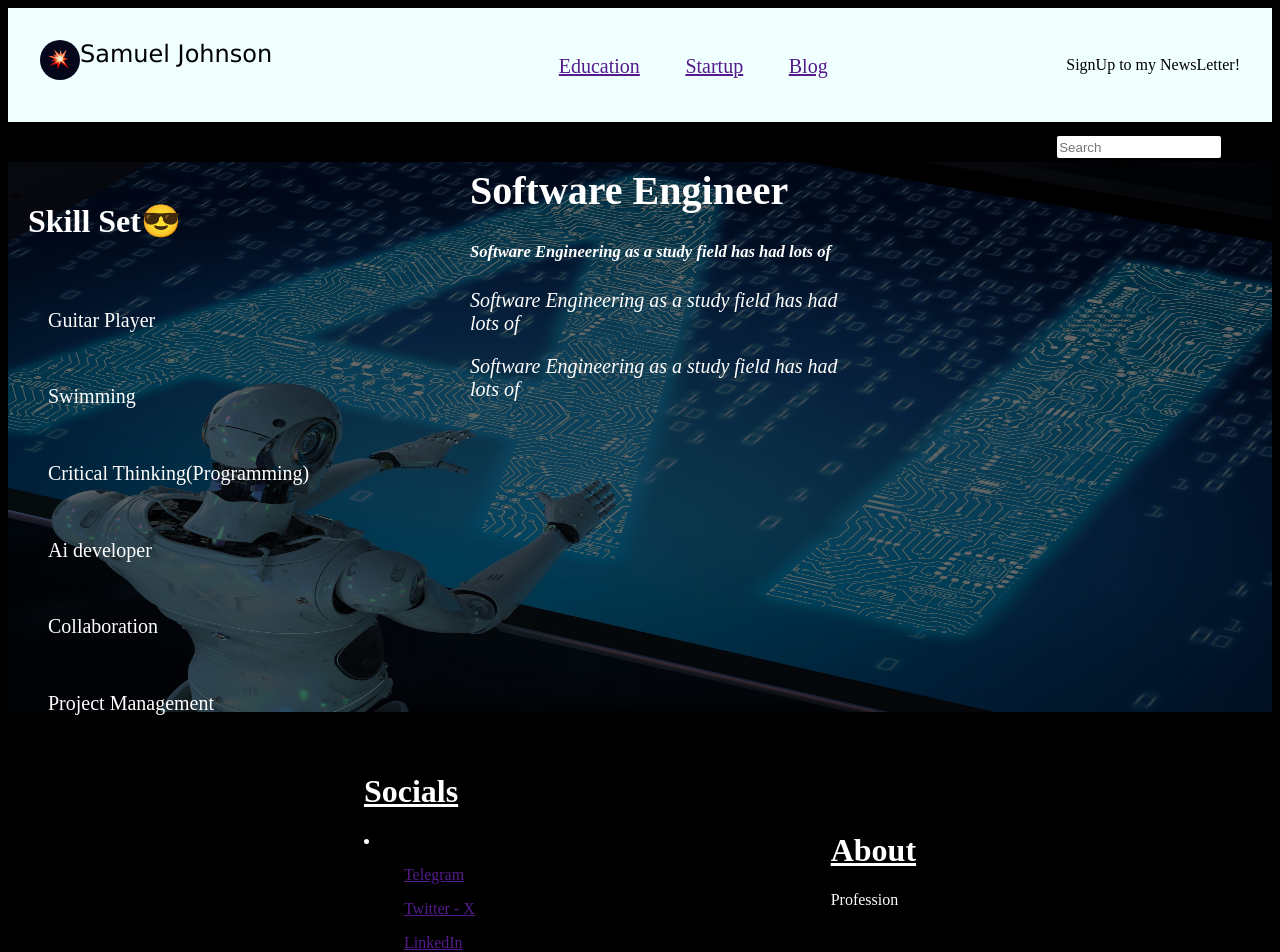
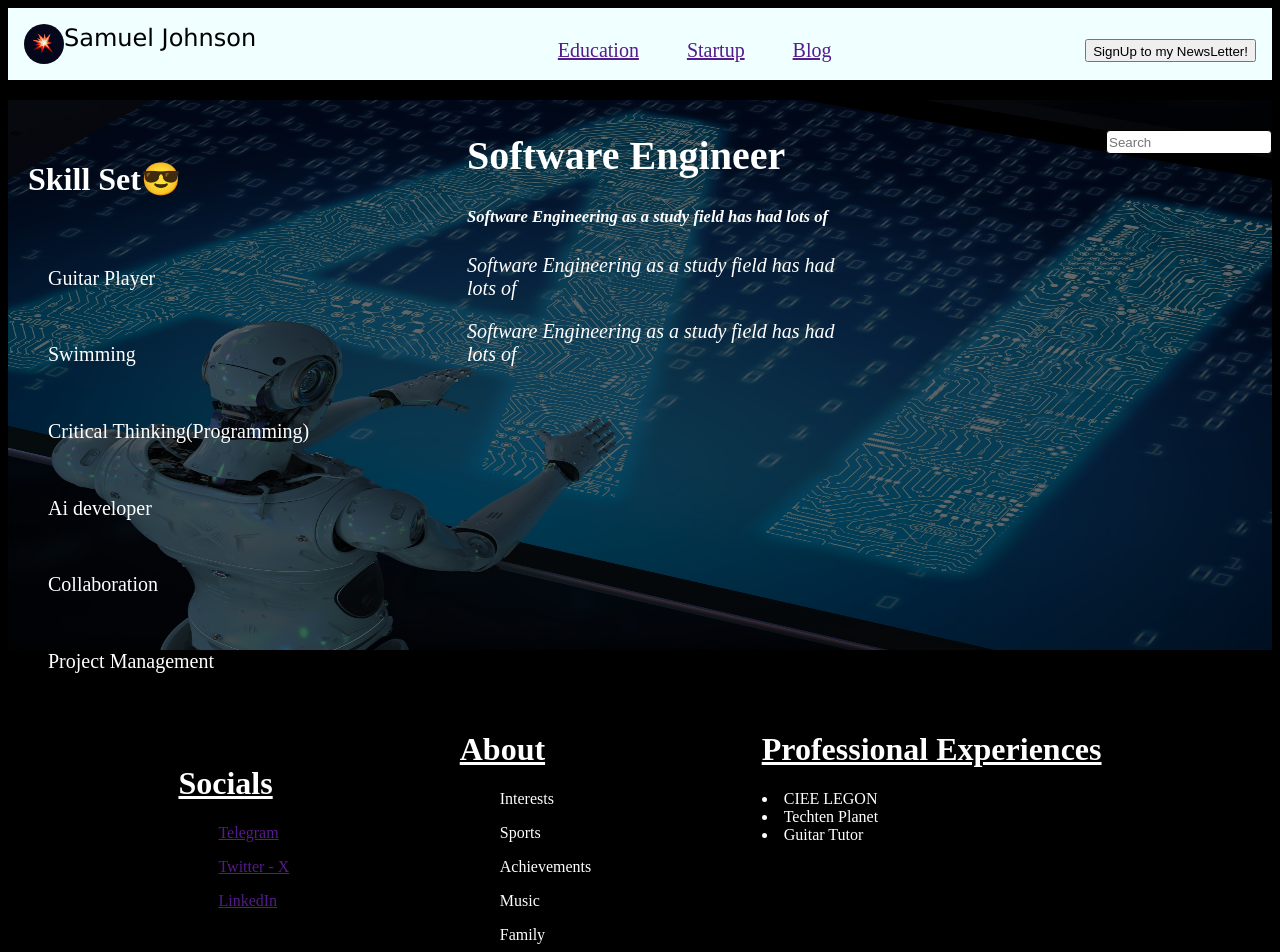
Before and after one commit to Jayhubexp/sams-website, a React (Vite) app: page / in a window 1280 px wide. Shown: the top 952 px of the page. Built offline with nearby package versions, Linux system fonts and the light colour scheme.

Commit message:
Aligned items to right positions

```diff
--- a/src/Components/Navbar/Footer.jsx
+++ b/src/Components/Navbar/Footer.jsx
@@ -4,11 +4,11 @@ function Footer() {
   return (
     <>
         <div className='flex white'>
-            <div className='Social'>
+            <div className='Social center'>
                 <h1 className='underline'>
                     Socials
                 </h1>
-                <li>
+
                     <ul>
                        <a href='' target='_blank'>Telegram </a>
                     </ul>
@@ -18,14 +18,26 @@ function Footer() {
                     <ul>
                        <a href='' target='_blank'>LinkedIn </a>
                     </ul>
-                </li>
 
-            </div>
-            <div className='about center'>
-                <h1 className='underline'>About</h1>
-                Profession
 
-            </div>
+                </div>
+              <div className='about center'>
+                <h1 className='underline center'>About</h1>
+
+                  <ul>Interests</ul>
+                  <ul>Sports</ul>
+                  <ul>Achievements</ul>
+                  <ul>Music</ul>
+                  <ul>Family</ul>
+
+
+              </div>
+              <div className='profession '>
+                  <h1 className='underline'>Professional Experiences</h1>
+                  <li> CIEE LEGON </li>
+                  <li> Techten Planet </li>
+                  <li> Guitar Tutor</li>
+              </div>
 
         </div>
         <div className='bold white center flex'>
--- a/src/Components/Navbar/MidScreen.css
+++ b/src/Components/Navbar/MidScreen.css
@@ -14,7 +14,7 @@
     right: 0px;
     z-index:-1;
     opacity: 0.4;
-    top: 40px;
+    top: 20px;
     bottom: 0px;
 }
 
--- a/src/Components/Navbar/Nav.css
+++ b/src/Components/Navbar/Nav.css
@@ -2,12 +2,9 @@
     background-color: azure;
     display: flex;
     flex-direction: row;
-    padding: 2rem;
+    padding: 1rem;
     color: black;
     justify-content: space-between;
-    position: static;
-    overflow-x: hidden;
-    overflow-y: hidden;
 
 }
 .name {
@@ -18,12 +15,12 @@ font-size: 24px;
 
 }
 
-.Signup{
-    align-items:right;
-}
-.Signup p{
-    font-size: 35px;
-    font-weight: bolder;
+
+button{
+    position: relative;
+    top: 15px;
+    padding-top: 3px;
+
 }
 
 .mid{
@@ -48,3 +45,8 @@ font-size: 24px;
     border-radius: 5cm;
     float: left;
 }
+ .static{
+    position: sticky;
+    top: 1px;
+    z-index: 1;
+ }
--- a/src/Components/Navbar/Nav.jsx
+++ b/src/Components/Navbar/Nav.jsx
@@ -23,12 +23,12 @@ function Navbar() {
             <a href='' target='_blank'>Blog</a>
             </div>
             <div className='SignUp'>
-              <p>SignUp to my NewsLetter!</p>
+             <a href='/Newsletter' target='_blank'><button >SignUp to my NewsLetter!</button></a>
             </div>
           </div>
     </div>
 
-     <Outlet/>
+     {/* <Outlet/> */}
     </>
 
   )
--- a/src/Components/Navbar/Screen.css
+++ b/src/Components/Navbar/Screen.css
@@ -1,5 +1,5 @@
 .x{
-    padding: 3px;
+    margin-top: 10px;
 
     color: white;
 }
--- a/src/Components/Navbar/Search.css
+++ b/src/Components/Navbar/Search.css
@@ -1,14 +1,18 @@
 .i{
-    border: 2px solid black;
+    border: 1px solid black;
     border-radius: 4px;
-    width: 60%;
+    width: 160px;
     height: 20px;
+    position: absolute;
+    right: 0px;
+    top: 50px; ;
 
 }
 .search{
     display: flex;
-    align-self: center;
+    align-self: right;
     padding-left: 10px;
     margin-left: 40px;
     justify-content: space-around;
+
 }
```
